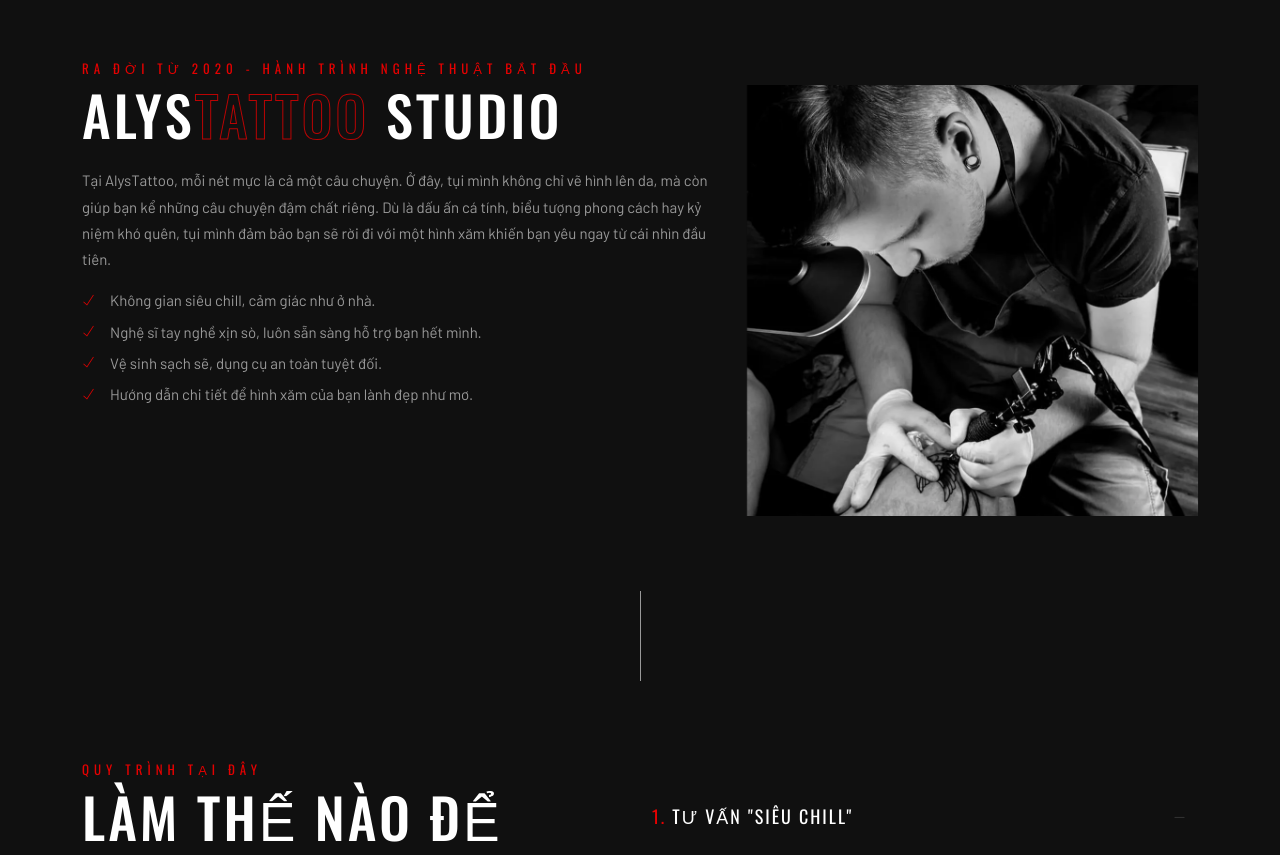
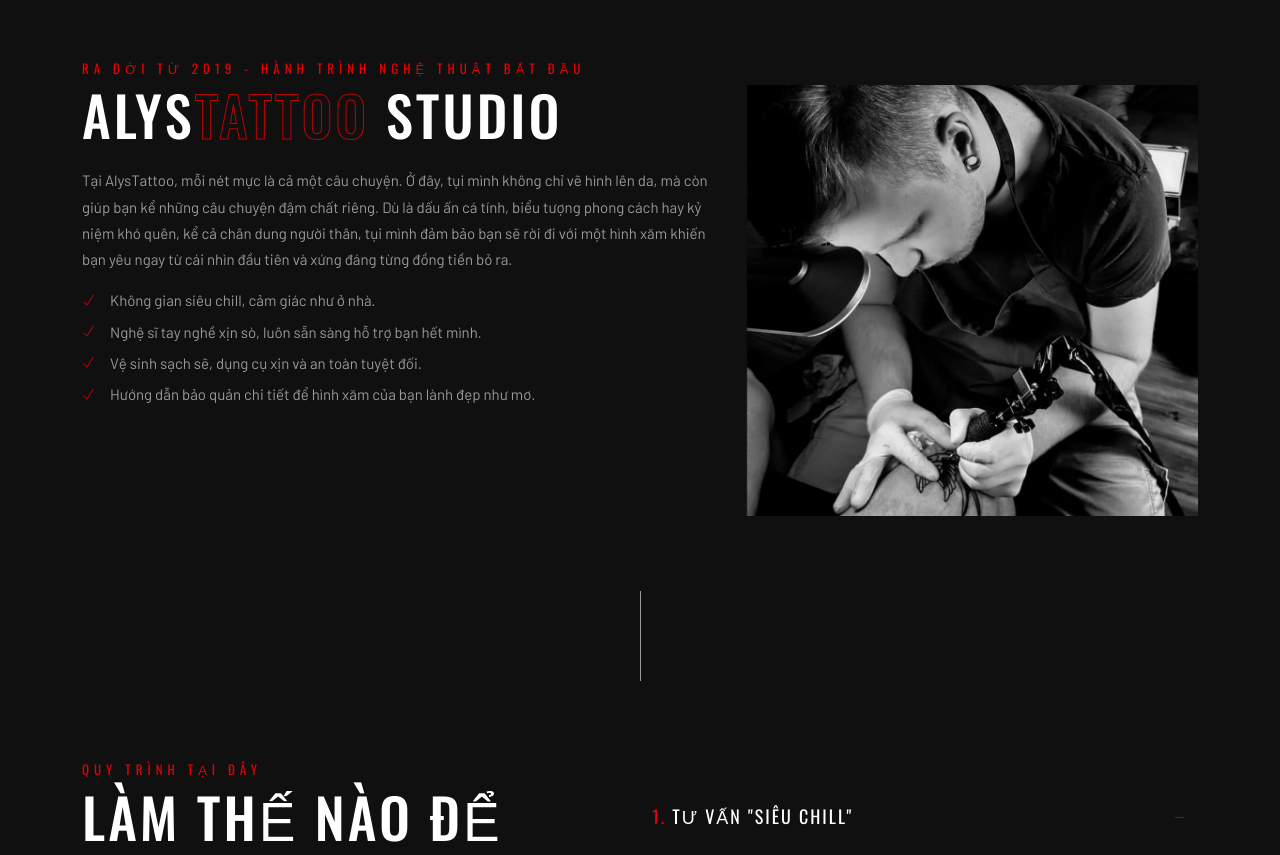
Before and after one commit to alystattoo/alystattoo, a plain HTML site: page index.html in a window 1280 px wide. Shown: the part 865-1720 px from the top of the page. Drawn offline with nearby package versions, Linux system fonts and the light colour scheme.

Commit message:
Update changes

```diff
--- a/index.html
+++ b/index.html
@@ -307,10 +307,10 @@
     <div class="container">
         <div class="row">
             <div class="col-md-7 animate-box" data-animate-effect="fadeInLeft">
-                <div class="section-subtitle">Ra đời từ 2020 - Hành trình nghệ thuật bắt đầu</div>
+                <div class="section-subtitle">Ra đời từ 2019 - Hành trình nghệ thuật bắt đầu</div>
                 <div class="section-title white">Alys<span>Tattoo</span> Studio</div>
                 <p>Tại AlysTattoo, mỗi nét mực là cả một câu chuyện. Ở đây, tụi mình không chỉ vẽ hình lên da, mà còn giúp bạn kể những câu chuyện đậm chất riêng. Dù là dấu ấn cá tính, biểu tượng
-                    phong cách hay kỷ niệm khó quên, tụi mình đảm bảo bạn sẽ rời đi với một hình xăm khiến bạn yêu ngay từ cái nhìn đầu tiên.</p>
+                    phong cách hay kỷ niệm khó quên, kể cả chân dung người thân, tụi mình đảm bảo bạn sẽ rời đi với một hình xăm khiến bạn yêu ngay từ cái nhìn đầu tiên và xứng đáng từng đồng tiền bỏ ra.</p>
                 <ul class="about-list list-unstyled">
                     <li>
                         <div class="about-list-icon"><span class="ti-check"></span></div>
@@ -322,11 +322,11 @@
                     </li>
                     <li>
                         <div class="about-list-icon"><span class="ti-check"></span></div>
-                        <div class="about-list-text"><p>Vệ sinh sạch sẽ, dụng cụ an toàn tuyệt đối.</p></div>
+                        <div class="about-list-text"><p>Vệ sinh sạch sẽ, dụng cụ xịn và an toàn tuyệt đối.</p></div>
                     </li>
                     <li>
                         <div class="about-list-icon"><span class="ti-check"></span></div>
-                        <div class="about-list-text"><p>Hướng dẫn chi tiết để hình xăm của bạn lành đẹp như mơ.</p></div>
+                        <div class="about-list-text"><p>Hướng dẫn bảo quản chi tiết để hình xăm của bạn lành đẹp như mơ.</p></div>
                     </li>
                 </ul>
             </div>
```
